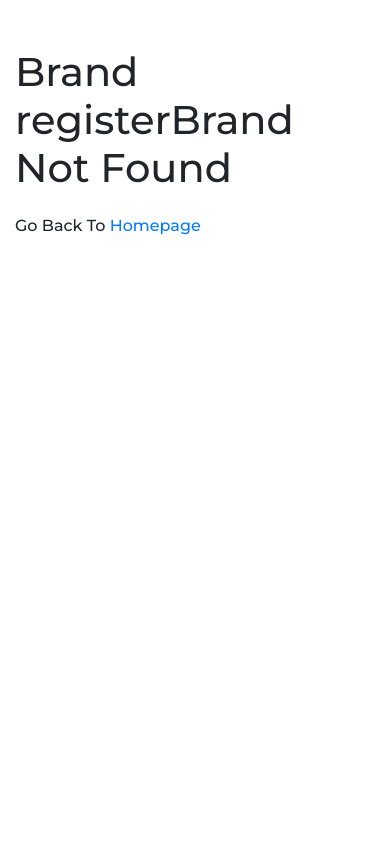
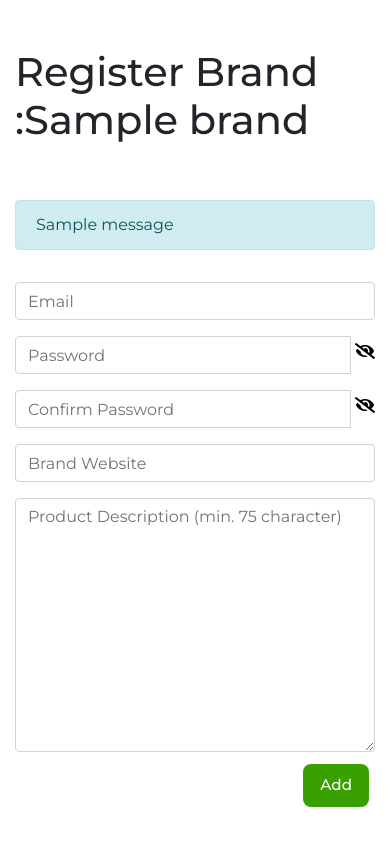
Before and after one commit to Diazware12/Skripsi-Musikita, a Django app: a page that uses templates/snippets/scripts.html in a window 390 px wide. Before the commit the page ends 235 px from the top, so only its background shows below. Run offline with Django 3.2, Linux system fonts and the light colour scheme; tables that the repository leaves empty hold one stand-in row (values such as "Sample post"); one stand-in notice (Sample message) is shown; some libraries are stand-ins or nearby versions.

Commit message:
nambah register Brand @CruzerBL

```diff
--- a/product/forms.py
+++ b/product/forms.py
@@ -24,6 +24,7 @@ class ProductForm (forms.Form):
 
     productBrand = forms.ModelChoiceField(
         queryset=Brand.objects.values_list('brandName', flat=True),
+        required=True,
         label="brandName",
         widget=forms.Select(
             attrs={
--- a/product/models.py
+++ b/product/models.py
@@ -18,8 +18,8 @@ class Brand (models.Model):
     brandURL = models.URLField(max_length=200,null=True)
     description = models.CharField(max_length = 255,null=True)
     brandEmail = models.CharField(max_length=60,default='',null=True)
-    password = models.CharField(max_length=255,null=True)
-    status = models.CharField(max_length=15,null=True)
+    status = models.CharField(max_length=15,blank=False,null=False,default='No_User')
+    auth_token = models.CharField(max_length=100,null=True)
 
 class Product (models.Model):
     productId = models.AutoField(primary_key=True,null=False)
--- /dev/null
+++ b/profileBrand/forms.py
@@ -0,0 +1,104 @@
+from django import forms
+from product.models import Brand
+
+class AddBrandForm (forms.Form):
+    brandName = forms.CharField(
+        required=True,
+        label='brandName',
+        widget=forms.TextInput(
+            attrs={
+                'class':'form-control',
+                'placeholder':'brandName'
+            }
+        )
+    )
+
+class InviteBrandForm (forms.Form):
+
+    brandName = forms.ModelChoiceField(
+        queryset=Brand.objects.values_list('brandName', flat=True),
+        required=True,
+        label="brandName",
+        widget=forms.Select(
+            attrs={
+                'class': 'form-control'
+            }
+        )
+    )
+
+    email = forms.EmailField(
+        required=True,
+        label='Email',
+        widget=forms.EmailInput(
+            attrs={
+                'class':'form-control',
+                'placeholder':'Email'
+            }
+        )
+    )
+
+    message = forms.CharField(
+        required=True,
+        label='message',
+        widget=forms.Textarea(
+            attrs={
+                'class':'form-control',
+                'placeholder':'Type Message'
+            }
+        )
+    )
+
+class registerBrandForm (forms.Form):
+
+    email = forms.EmailField(
+        required=True,
+        label='Email',
+        widget=forms.EmailInput(
+            attrs={
+                'class':'form-control',
+                'placeholder':'Email'
+            }
+        )
+    )
+
+    password = forms.CharField(
+        required=True,
+        widget=forms.PasswordInput(
+            attrs={
+                'class':'form-control',
+                'placeholder':'Password'
+            }
+        ),
+        label='Password',
+    )
+
+    confirm_pass= forms.CharField(
+        required=True,
+        widget=forms.PasswordInput(
+            attrs={
+                'class':'form-control',
+                'placeholder':'Confirm Password'
+            }
+        ),
+        label='confirm_pass',
+    )
+    brandWebsiteUrl = forms.CharField(
+        required=True,
+        label='brandWebsiteUrl',
+        widget=forms.TextInput(
+            attrs={
+                'class':'form-control',
+                'placeholder':'Brand Website'
+            }
+        )
+    )
+    description = forms.CharField(
+        required=True,
+        label='description',
+        widget=forms.Textarea(
+            attrs={
+                'class':'form-control',
+                'placeholder':'Product Description (min. 75 character)'
+            }
+        )
+    )
--- a/profileBrand/urls.py
+++ b/profileBrand/urls.py
@@ -4,6 +4,10 @@ from django.conf.urls.static import static
 from django.conf import settings
 
 urlpatterns = [
+    path('brandcontrol',views.brandControl,name="brandControl"),
+    path('brandcontrol/add',views.addBrand,name="addBrand"),
+    path('brandcontrol/invite',views.inviteBrand,name="inviteBrand"),
+    path('registerBrand/<auth_token>',views.registerBrand,name="registerBrand"),
     path('<brandName>/<sort>',views.brandPage,name="brandPage")
 ]
 
--- a/profileBrand/views.py
+++ b/profileBrand/views.py
@@ -1,8 +1,18 @@
+from register.models import User
+from django.contrib import messages
+from django.contrib.auth.hashers import make_password
+from django.contrib.sites.shortcuts import get_current_site
+from profileBrand.forms import AddBrandForm, InviteBrandForm, registerBrandForm
+from Skripsi.decorator import allowed_users
+from django.contrib.auth.decorators import login_required
 from product.models import Category, Product, Brand
-from django.shortcuts import render
-from Skripsi.views import countReport, loginAccount, countUserPending, forgotPassword, numIndicator
+from django.shortcuts import redirect, render
+from Skripsi.views import countReport, loginAccount, countUserPending, forgotPassword, numIndicator, sendMailAfterRegis, weakPassword
 from django.db import connection
 from django.core.paginator import Paginator
+from django.contrib.auth.models import Group, User as auth_user
+import requests
+import uuid
 
 # Create your views here.
 
@@ -176,3 +186,183 @@ def brandPage (request,brandName,sort):
                 'message': 'error'
             }
         return render(request,'error.html', context)
+
+@login_required
+@allowed_users(allowed_roles=['Admin'])
+def brandControl (request):
+    getAllBrand = Brand.objects.all()
+    getAllBrandByPage = None
+    if getAllBrand:
+        paginator = Paginator(getAllBrand,4)
+        page_number = request.GET.get('page', 1)
+        getAllBrandByPage = paginator.get_page(page_number)
+
+        if getAllBrandByPage.has_next():
+            next_url = f'?page={getAllBrandByPage.next_page_number()}'
+        else:
+            next_url = ''
+
+        if getAllBrandByPage.has_previous():
+            prev_url = f'?page={getAllBrandByPage.previous_page_number()}'
+        else:
+            prev_url = ''
+    else:
+        getAllUsersByPage = Brand.objects.none()
+        next_url = ''
+        prev_url = ''
+
+    context = {
+        'obj':getAllBrandByPage,
+        'userPending': countUserPending(request),
+        'reportUser': countReport(request),
+        'next_page_url': next_url,
+        'prev_page_url': prev_url
+    }
+
+    return render(request,'brandcontrol.html', context)
+
+@login_required
+@allowed_users(allowed_roles=['Admin'])
+def addBrand (request):
+    if request.method != 'POST':
+        regis_form = AddBrandForm()
+        context = {
+            'form': regis_form,
+            'context': 'Add Brand'
+        }
+        return render(request,'addInviteRegisterBrand.html', context)
+    else:
+        brandName = request.POST.get('brandName')
+        try:
+            if brandName == '':
+                raise Exception("required field Empty")
+            if Brand.objects.filter(brandName = brandName).first():
+                messages.success(request, 'Username is Taken')
+                return redirect ('addBrand')
+
+            brand_obj = Brand.objects.create(
+                brandName = brandName,
+            )
+            brand_obj.save()
+
+            return redirect ('brandControl')
+        except Exception as e:
+            context = {
+                'message': 'error'
+            }
+            return render(request,'error.html', context)
+
+@login_required
+@allowed_users(allowed_roles=['Admin'])
+def inviteBrand (request):
+    if request.method != 'POST':
+        inviteForm = InviteBrandForm()
+        context = {
+            'form': inviteForm,
+            'context': 'Invite Brand'
+        }
+        return render(request,'addInviteRegisterBrand.html', context)
+    else:
+        brandName = request.POST.get('brandName')
+        email = request.POST.get('email')
+        message = request.POST.get('message')
+        brandData = []
+        try:
+            if brandName == '':
+                raise Exception("required field Empty")
+            if email == '':
+                raise Exception("required field Empty")
+            if message == '':
+                raise Exception("required field Empty")
+
+            brand_obj = Brand.objects.get(brandName = brandName)
+            if brand_obj.status != 'No_User':
+                messages.success(request, 'Brand is Already receive email / have account ')
+                return redirect ('inviteBrand')
+
+            token = str (uuid.uuid4())
+            brandData.append(email)
+            brandData.append(token)
+
+            domain = get_current_site(request).domain
+            sendMailAfterRegis (domain, brandData, 'brand_invitation',message)
+
+            brand_obj.status = 'user_verif'
+            brand_obj.auth_token = token
+            brand_obj.save()
+
+
+            return redirect ('brandControl')
+        except Exception as e:
+            context = {
+                'message': 'error'
+            }
+            return render(request,'error.html', context)
+
+
+def registerBrand (request,auth_token):
+    try:
+        getBrand = Brand.objects.get(auth_token = auth_token)
+        if request.method != 'POST':
+            registerForm = registerBrandForm()
+            context = {
+                'form': registerForm,
+                'context': "Register Brand :"+getBrand.brandName+""
+            }
+            return render(request,'addInviteRegisterBrand.html', context)
+        else:
+            email = request.POST.get('email')
+            password = request.POST.get('password')
+            confirm_pass = request.POST.get('confirm_pass')
+            brandWebsiteUrl = request.POST.get('brandWebsiteUrl')
+            description = request.POST.get('description')
+
+            if email == '':
+                raise Exception("required field Empty")
+            if password == '':
+                raise Exception("required field Empty")
+            if confirm_pass == '':
+                raise Exception("required field Empty")
+
+            if User.objects.filter(email = email).first():
+                messages.success(request, 'email is Taken')
+                return redirect ('registerBrand', auth_token=auth_token)
+            check_pass = weakPassword (password)
+            if check_pass != 'True':
+                messages.success(request, check_pass)
+                return redirect ('registerBrand', auth_token=auth_token)
+
+            if (confirm_pass != password):
+                messages.success(request, 'confirm password should be same as password')
+                return redirect ('registerBrand', auth_token=auth_token)
+
+            req = requests.head(brandWebsiteUrl)
+            if req.status_code == 404:
+                messages.success(request, 'Url\'s not valid')
+                return redirect ('registerBrand', auth_token=auth_token)
+
+            getBrand.brandURL = brandWebsiteUrl
+            getBrand.description = description
+            getBrand.brandEmail = email
+            getBrand.status = 'Verified'
+            getBrand.save()
+
+            userAuth = auth_user.objects.create(
+                username = getBrand.brandName,
+                email = getBrand.brandEmail,
+                password = make_password(password)
+            )
+
+            userAuth.save()
+
+            getgroupId = Group.objects.get(name = 'Brand')
+
+            userAuth.groups.add(getgroupId)
+
+            return redirect ('dashboard')
+
+    except Exception as e:
+        context = {
+            'message': 'error'
+        }
+        return render(request,'error.html', context)
--- /dev/null
+++ b/templates/addInviteRegisterBrand.html
@@ -0,0 +1,93 @@
+{% load static %}
+
+<!DOCTYPE html>
+<html lang="en">
+<head>
+    <meta charset="UTF-8">
+    <meta http-equiv="X-UA-Compatible" content="IE=edge">
+    <meta name="viewport" content="width=device-width, initial-scale=1">
+    <title>Register</title>
+    <script src="https://ajax.googleapis.com/ajax/libs/jquery/3.6.0/jquery.min.js"></script>
+    {% include "snippets/headImport.html" %}
+
+</head>
+<body>
+
+    <div class="container">
+
+        <h1 class="pb-5 pt-5">{{context}}</h1>
+
+        <form method='POST' enctype="multipart/form-data">
+
+            {% csrf_token %}
+
+            {% if messages %}
+
+                {% for message in messages %}
+                    <div class="alert alert-info">
+                        {{ message }}
+                    </div>
+                {% endfor %}
+
+            {% endif %}
+
+
+            {% if context == 'Add Brand' %}
+                <div class="pt-3">
+                    {{ form.brandName }}
+                </div>
+            {% elif context == 'Invite Brand' %}
+                <div class="pt-3">
+                    {{ form.brandName }}
+                </div>
+                <div class="pt-3">
+                    {{ form.email }}
+                </div>
+                <div class="pt-3">
+                    {{ form.message }}
+                </div>
+            {% else %}
+                <div class="pt-3">
+                    {{ form.email }}
+                </div>
+                <div class="pt-3">
+                    <div class="input-group" id="show_hide_password">
+                    {{ form.password }}
+                    <div class="input-group-addon pt-1 pl-1">
+                        <a href="" style="color:black;"><i class="fa fa-eye-slash" aria-hidden="true"></i></a>
+                    </div>
+                    </div>
+                </div>
+
+                <div class="pt-3">
+                    <div class="input-group" id="show_hide_password_confirm">
+                    {{ form.confirm_pass }}
+                    <div class="input-group-addon pt-1 pl-1">
+                        <a href="" style="color:black;"><i class="fa fa-eye-slash" aria-hidden="true"></i></a>
+                    </div>
+                    </div>
+                </div>
+                <div class="pt-3">
+                    {{ form.brandWebsiteUrl }}
+                </div>
+                <div class="pt-3">
+                    {{ form.description }}
+                </div>
+            {% endif %}
+
+            <div class="d-flex flex-row-reverse bd-highlight pb-5">
+                <div class="p-2 bd-highlight">
+                    <button type="submit" class="greenbutton">Add</button>
+                </div>
+            </div>
+        </form>
+    </div>
+
+    <script src="{% static 'vendor2/scripts/dropdown.js'%}"></script>
+    {% include "snippets/scripts.html" %}
+
+</body>
+
+
+
+</html>
--- a/templates/brandPage.html
+++ b/templates/brandPage.html
@@ -206,7 +206,7 @@
                             <div class="ml-auto p-2 pr-5 mr-5 bd-highlight">
                               {{obj.dtm_crt}}
                               {% if user.is_authenticated %}
-                                {% if request.user.groups.all.0.name == 'Admin' %}
+                                {% if request.user.groups.all.0.name == 'Brand' or request.user.groups.all.0.name == 'Admin' %}
                                   <a href="{% url 'editProduct' context='editProductBrand' brand=obj.brandId.brandName productName=obj.productName %}" style="color: black; text-decoration: none;">
                                     <i class="fas fa-edit"></i>
                                   </a>
--- a/templates/snippets/navbar.html
+++ b/templates/snippets/navbar.html
@@ -46,7 +46,10 @@
                     <a class="dropdown-item" href="{% url 'addProduct' %}">Add Product</a>
                     <a class="dropdown-item" href="{% url 'managecarousel' %}">Manage Carousel</a>
                     <a class="dropdown-item" href="{% url 'usercontrol' %}">User Control</a>
-                  {% else %}
+                 {% elif request.user.groups.all.0.name == 'Brand' %}
+                    <a class="dropdown-item" href="{% url 'addProduct' %}">Add Product</a>
+                    <a class="dropdown-item" href="{% url 'brandPage' brandName=request.user.username sort="By Date" %}">Brand Page</a>
+                 {% else %}
                     <a class="dropdown-item" href="{% url 'profilePage' userName=request.user.username %}">profile</a>
                  {% endif %}
                 <a class="dropdown-item" href="{% url 'logoutUser' %}">Logout</a>
```
Also changed, not shown: Skripsi/views.py (+32 -13 lines), product/views.py (+23 -16 lines), templates/addProduct.html (+8 -3 lines), templates/addProductEdit.html (+7 -3 lines), templates/brandcontrol.html (added, +96 -0 lines), templates/rating.html (+14 -0 lines).
